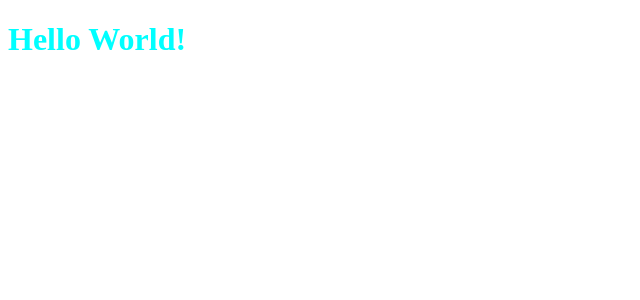
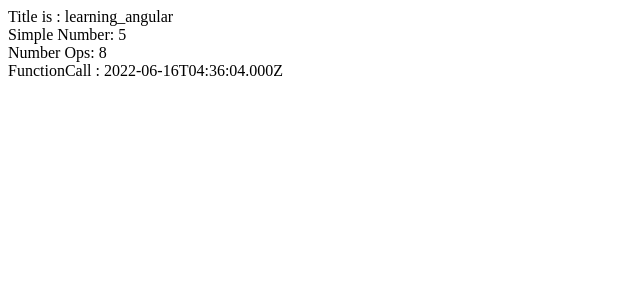
Before and after one commit to laykhatri241/Learn_Angular_13, an Angular app: page / in a window 1280 px wide. Shown: the top 300 px of the page, without its empty margins (0-640 px from the left). Built offline with nearby package versions, Linux system fonts and the light colour scheme.

Commit message:
Text Interpolation

```diff
--- a/src/app/app.component.html
+++ b/src/app/app.component.html
@@ -1 +1,4 @@
-<app-hello-world></app-hello-world>
+Title is : {{ title }} <br />
+Simple Number: {{ 5 }} <br />
+Number Ops: {{ 3 + 5 }} <br />
+FunctionCall : {{ getCurrentTime() }}
--- a/src/app/app.component.ts
+++ b/src/app/app.component.ts
@@ -3,8 +3,12 @@ import { Component } from '@angular/core';
 @Component({
   selector: 'app-root',
   templateUrl: './app.component.html',
-  styleUrls: ['./app.component.css']
+  styleUrls: ['./app.component.css'],
 })
 export class AppComponent {
   title = 'learning_angular';
+
+  getCurrentTime(): string {
+    return new Date().toISOString();
+  }
 }
--- a/src/app/hello-world.component.ts
+++ b/src/app/hello-world.component.ts
@@ -1,4 +1,4 @@
-import { Component } from '@angular/core';
+import { Component, OnInit, OnDestroy } from '@angular/core';
 
 @Component({
   selector: 'app-hello-world',
@@ -11,6 +11,19 @@ import { Component } from '@angular/core';
     `,
   ],
 })
-export class HelloWorldComponent {
-  title = 'Hello World!';
+export class HelloWorldComponent implements OnInit, OnDestroy {
+  title = 'Hello World';
+  autolog: any;
+
+  ngOnInit(): void {
+    this.autolog = setInterval(() => {
+      console.log('Hello');
+    }, 1000);
+  }
+
+  ngOnDestroy(): void {
+    if (this.autolog) {
+      clearInterval(this.autolog);
+    }
+  }
 }
```
